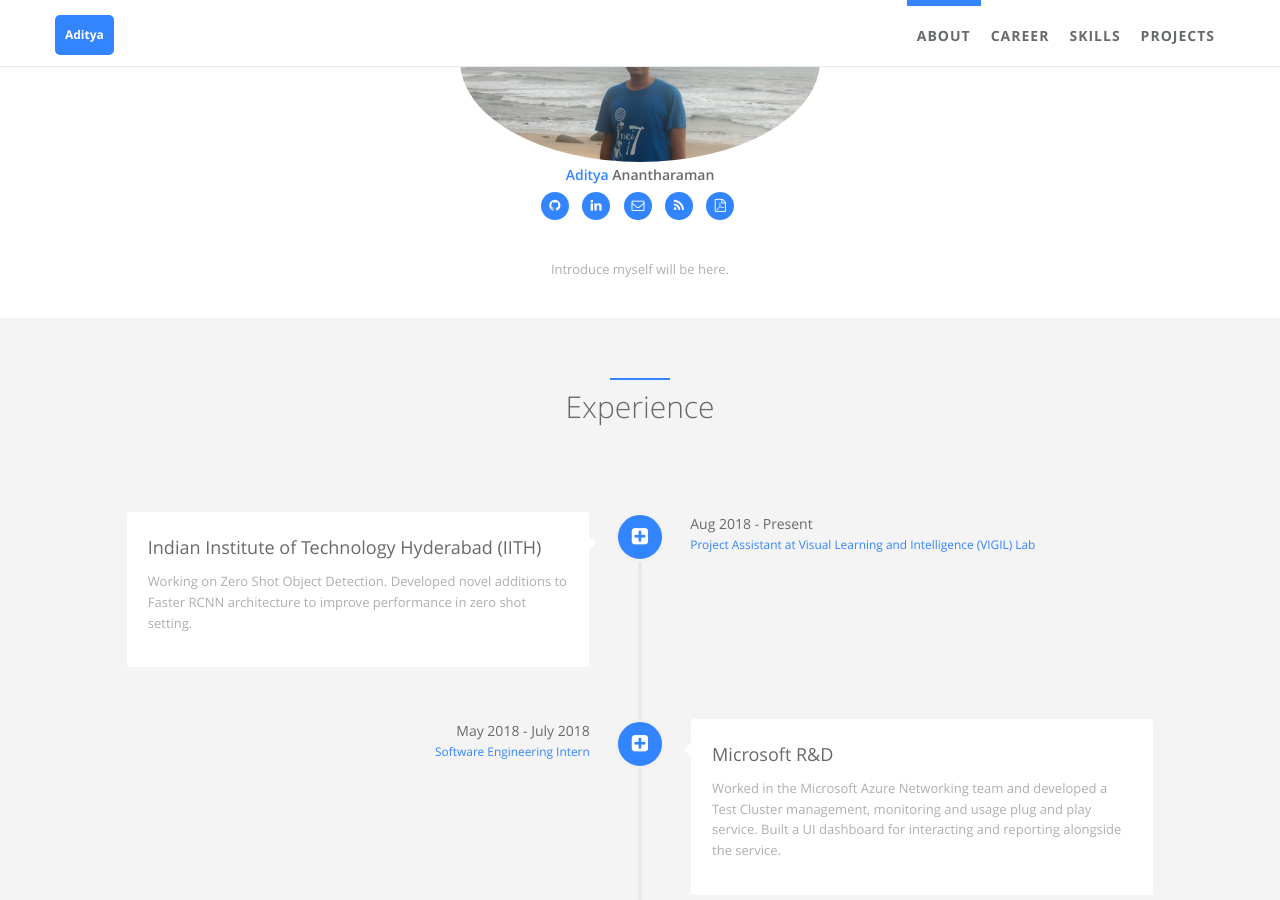
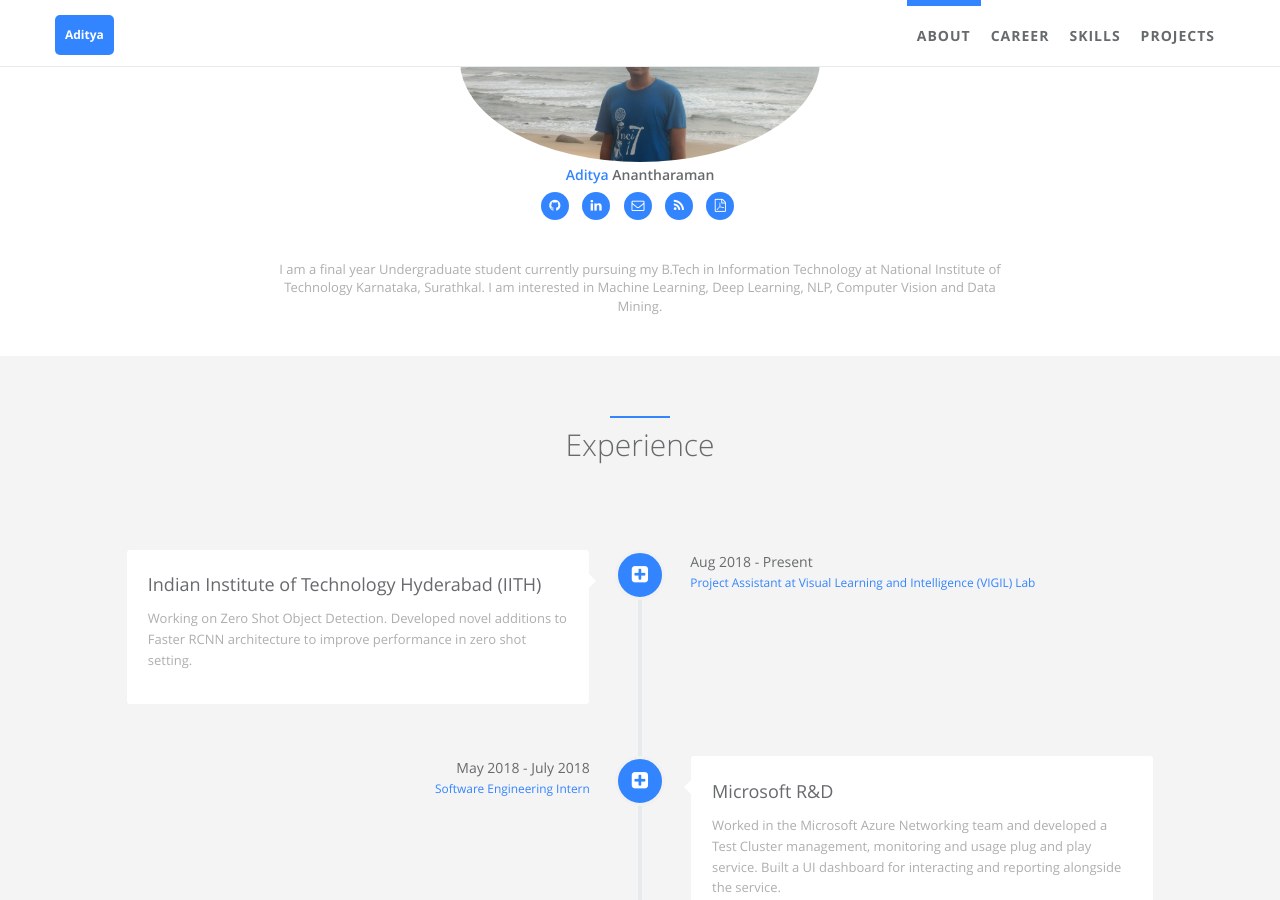
Before and after one commit to aditya5558/aditya5558.github.io, a Jekyll site: the page built from index.html, in a window 1280 px wide and 900 px high, scrolled down 656 px. Built offline with Jekyll 4.4.1, drawn with Linux system fonts in a browser that asks for light colours.

Commit message:
Personal Website changes

```diff
--- a/_config.yml
+++ b/_config.yml
@@ -28,7 +28,7 @@
   skill_icon2:
     - name: fa-linux
     - name: icon-apache
-  desc: Introduce myself will be here.  # Describe yourself.
+  desc: I am a final year Undergraduate student currently pursuing my B.Tech in Information Technology at National Institute of Technology Karnataka, Surathkal. I am interested in Machine Learning, Deep Learning, NLP, Computer Vision and Data Mining.  # Describe yourself.
 
 # comment
 #disqus:  # if you wanna comment feature, go to https://disqus.com/ to get your configuration; if not, comment following two lines.
--- a/_data/index/skills.yml
+++ b/_data/index/skills.yml
@@ -2,5 +2,5 @@
 
 label: Ability
 id : cs
-aspects: C++, C, Python, Java, C#, Erlang,
-percentage: 100, 35, 65, 80, 70, 90, 50
+aspects: C++, C, Python, Java, C#, Erlang
+percentage: 100, 90, 70, 60, 70, 50
```
